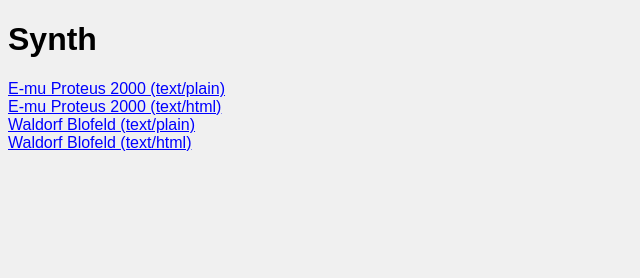
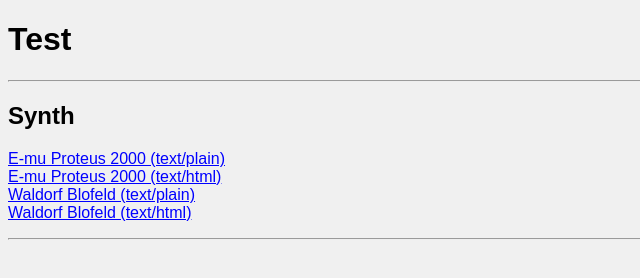
Before and after one commit to eaw/test, a plain HTML site: page index.html in a window 1280 px wide. Shown: the whole page, without its empty margins (0-640 px from the left). Drawn offline with Linux system fonts and the light colour scheme.

Commit message:
Fixed/added title, headings, and horizontal ruler

```diff
--- a/index.html
+++ b/index.html
@@ -3,16 +3,24 @@
 <head>
 <meta http-equiv="Content-Type" content="text/html; charset=us-ascii">
 <link rel="stylesheet" type="text/css" href="phu.css">
-<title>Synth</title>
+<title>Test</title>
 </head>
 <body>
 
-<h1>Synth</h1>
+<h1>Test</h1>
 
+<hr>
+
+<h2>Synth</h2>
+
+<p>
 <a href ="synth/proteus-2000.txt"     >E-mu Proteus 2000 (text/plain)</a><br>
 <a href ="synth/proteus-2000.html"    >E-mu Proteus 2000 (text/html)</a><br>
 <a href ="synth/waldorf-blofeld.txt"  >Waldorf Blofeld (text/plain)</a><br>
 <a href ="synth/waldorf-blofeld.html" >Waldorf Blofeld (text/html)</a><br>
+</p>
+
+<hr>
 
 </body>
 </html>
```
